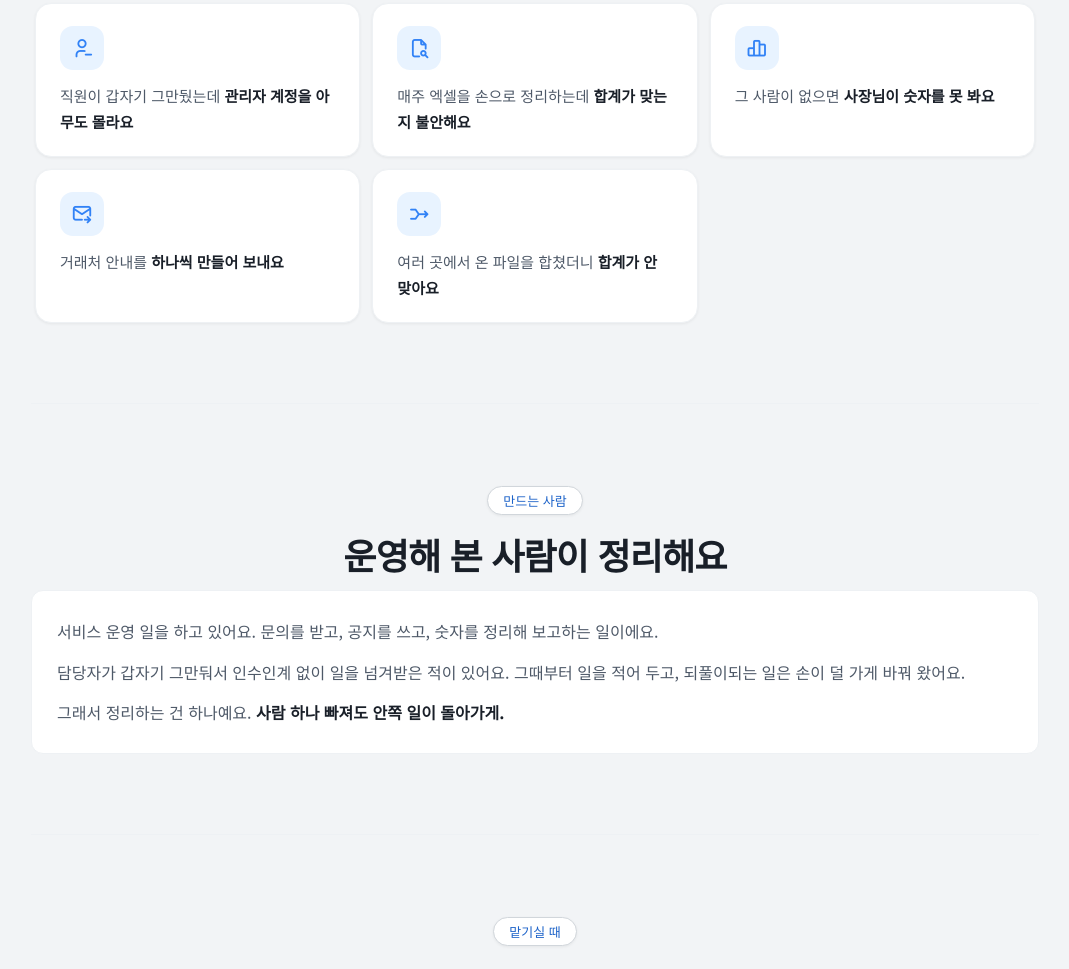
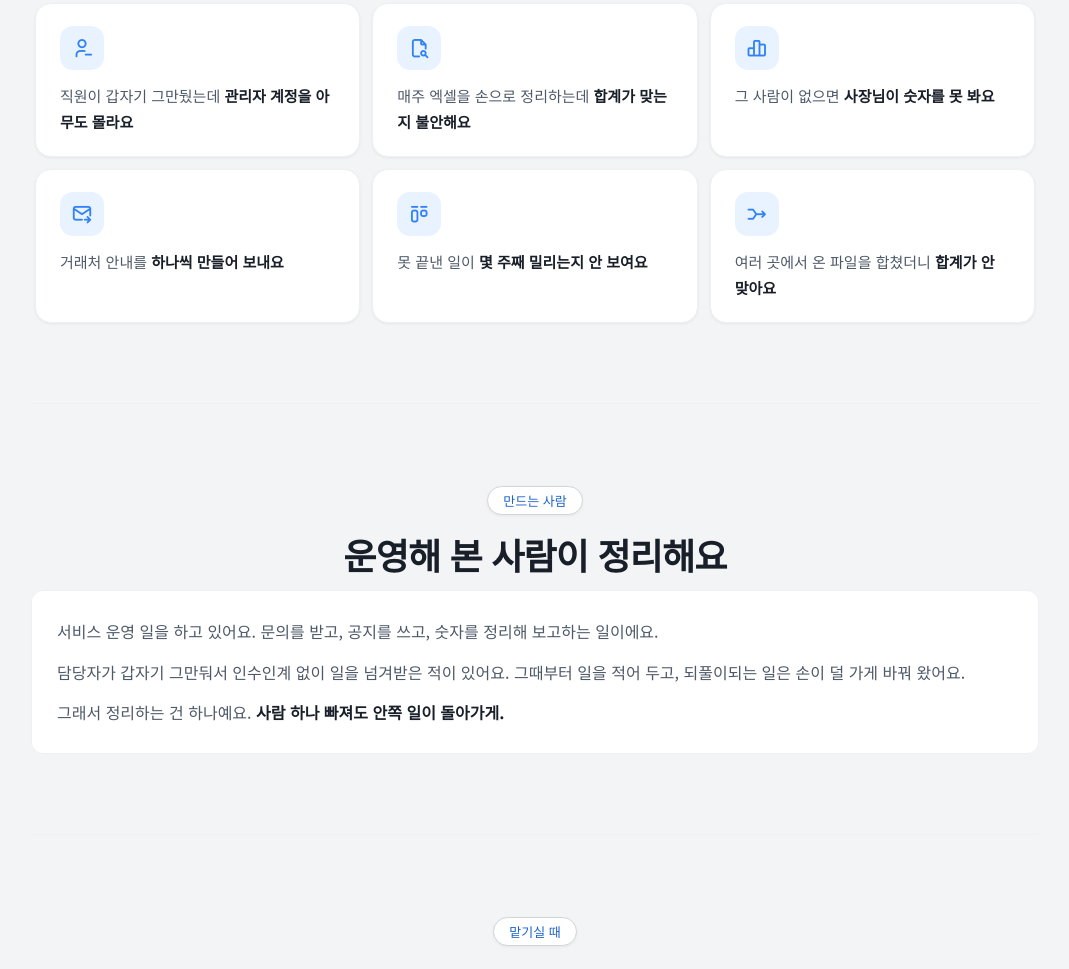
Before and after one commit to data2102/reflo_site, a plain HTML site: page index.html in a window 1280 px wide. Shown: the part 840-1809 px from the top of the page, without its empty margins (105-1174 px from the left). Drawn offline with Linux system fonts and the light colour scheme.

Commit message:
메인에 주간 업무 체험판 칸
Co-Authored-By: Claude Opus 5.5 <noreply@anthropic.com>

```diff
--- a/index.html
+++ b/index.html
@@ -397,6 +397,8 @@ a.job:focus-visible{outline:2px solid var(--accent);outline-offset:2px}
       <p>그 사람이 없으면 <strong>사장님이 숫자를 못 봐요</strong></p></a>
     <a class="job" href="mailer/" data-track="pain_mailer_main"><div class="ico"><i class="ti ti-mail-forward"></i></div>
       <p>거래처 안내를 <strong>하나씩 만들어 보내요</strong></p></a>
+    <a class="job" href="tools/weekly/" data-track="pain_weekly_main"><div class="ico"><i class="ti ti-layout-kanban"></i></div>
+      <p>못 끝낸 일이 <strong>몇 주째 밀리는지 안 보여요</strong></p></a>
     <a class="job" href="tools/merge/" data-track="pain_merge_main"><div class="ico"><i class="ti ti-arrows-join"></i></div>
       <p>여러 곳에서 온 파일을 합쳤더니 <strong>합계가 안 맞아요</strong></p></a>
   </div>
```
